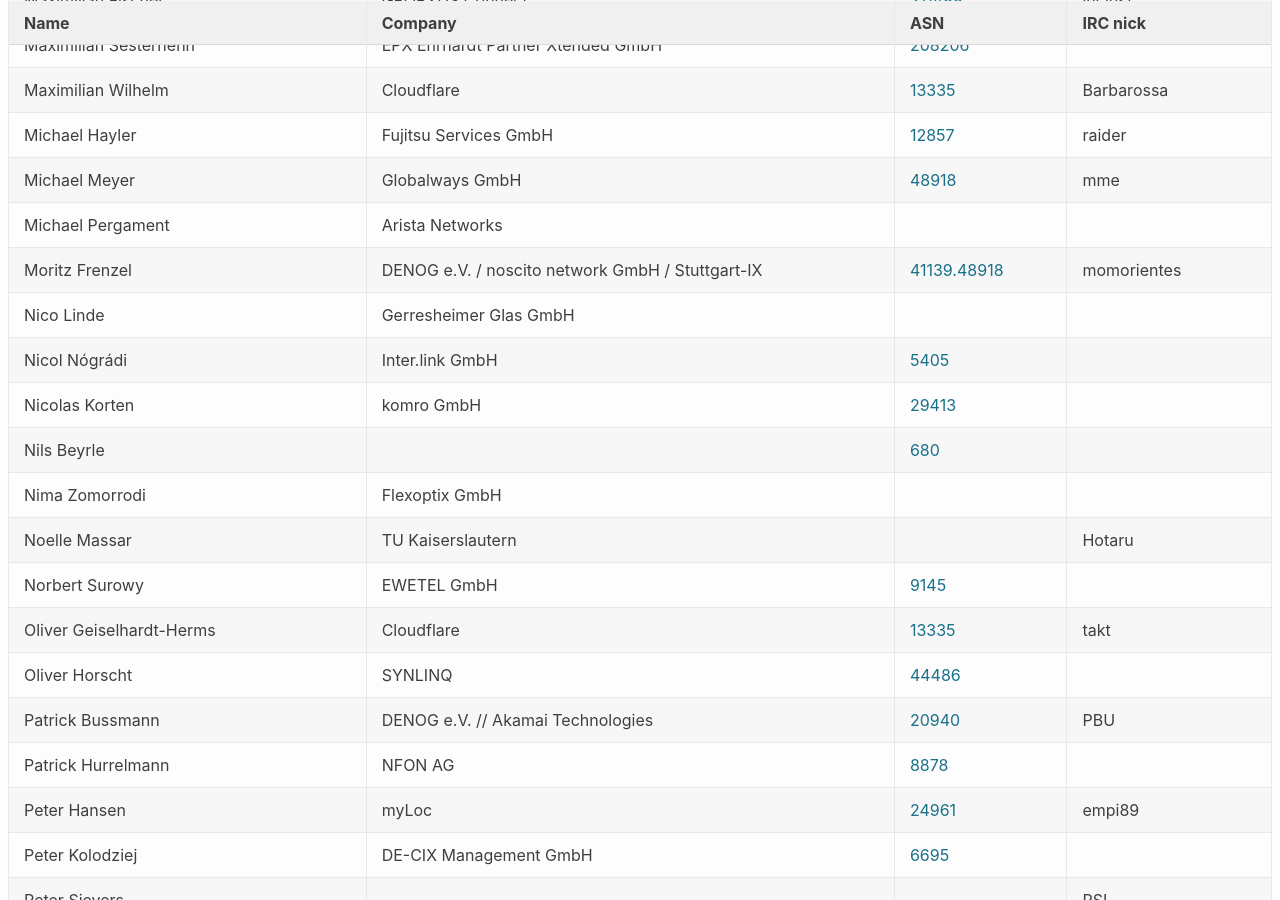
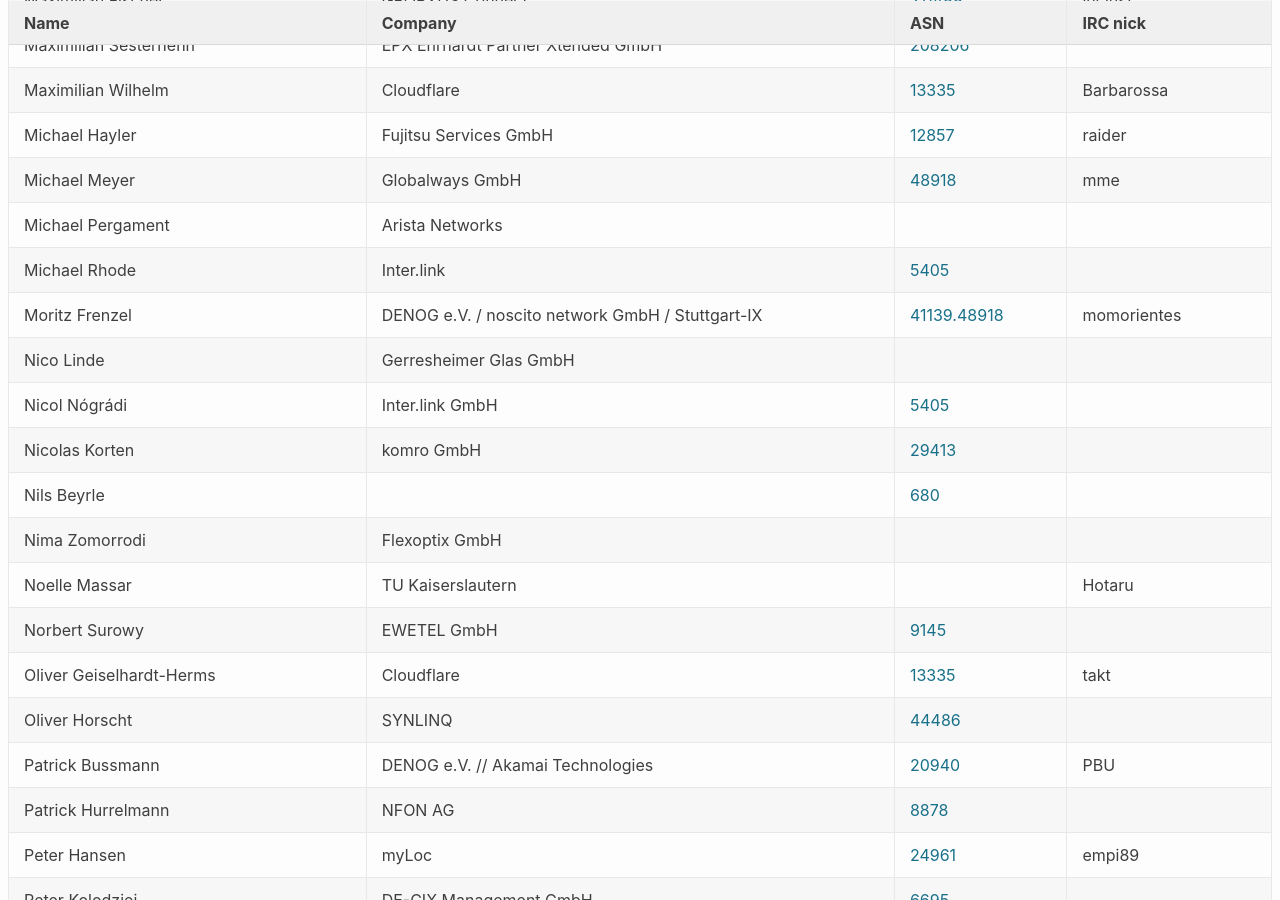
Before and after one commit to denog/pretix-attendeelist, a Jekyll site: the page built from denog14/index.md, in a window 1280 px wide and 900 px high, scrolled down 4924 px. Built offline with Jekyll 4.4.1, drawn with Linux system fonts in a browser that asks for light colours.

Commit message:
Latest data: Fri Oct 14 12:11:50 UTC 2022

```diff
--- a/_data/attendees_denog14_onsite.json
+++ b/_data/attendees_denog14_onsite.json
@@ -666,6 +666,12 @@
     "asn": null
   },
   {
+    "name": "Michael Rhode",
+    "company": "Inter.link",
+    "irc": null,
+    "asn": "5405"
+  },
+  {
     "name": "Moritz Frenzel",
     "company": "DENOG e.V. / noscito network GmbH / Stuttgart-IX",
     "irc": "momorientes",
```
